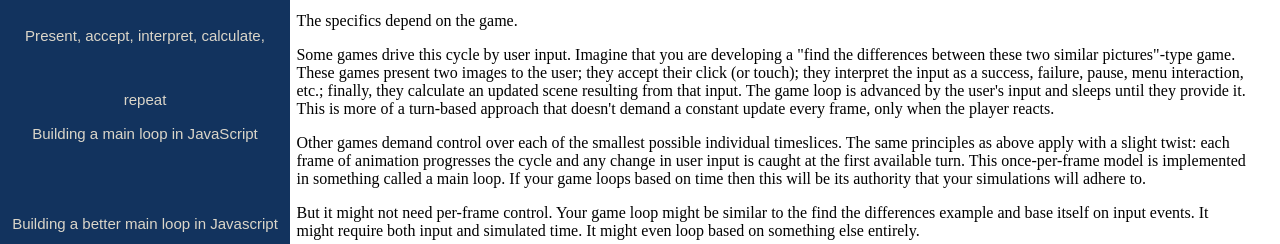
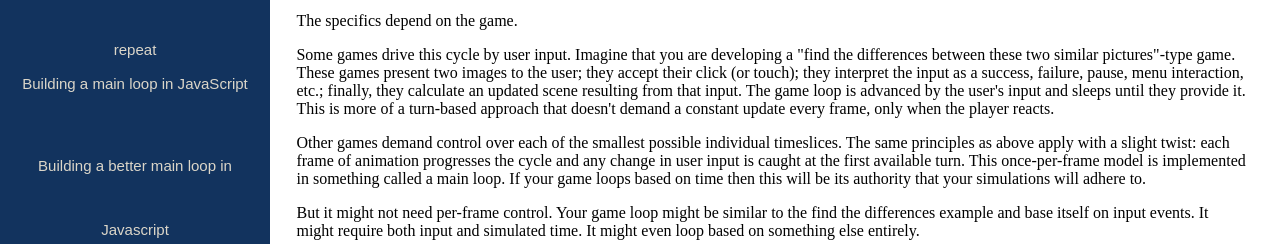
Before and after one commit to jmichaelthurman/webProjects, a plain HTML site: page technicalDocumentation/public/index.html in a window 1280 px wide. Shown: the part 267-511 px from the top of the page. Drawn offline with Linux system fonts and the light colour scheme; files whose address does not match are found by name.

Commit message:
added position:fixed to desktop navbar

```diff
--- a/technicalDocumentation/public/styles/main.css
+++ b/technicalDocumentation/public/styles/main.css
@@ -36,22 +36,6 @@ li {
         grid-template-columns: 1fr;
         grid-template-rows: 100% 100%;
     }
-    /* #navbar>ul>li:hover,
-    #navbar>ul>li:focus,
-    #navbar>ul>li>a:hover,
-    #navbar>ul>l#navbar>ul {
-        padding-left: 0px;
-        list-style-type: none;
-        width: 100%;
-        text-align: center;
-        background-color: #AFAF9B;
-        grid-area: menu;
-        display: grid;
-        grid-template-areas: "a" "a" "a" "a" "a" "a";
-        grid-template-columns: 100%;
-        grid-template-rows: repeat(6, 3rem);
-        grid-gap: 0px;
-        align-items: center;}*/
 
 ul.nav {
     position: fixed; /* Fixed Sidebar (stay in place on scroll) */
@@ -205,7 +189,7 @@ span {
         grid-template-columns: 1fr;
         grid-template-rows: auto;
     }
-   header.title {
+    header.title {
         grid-area: t;
         grid-row-start: 1;
         grid-column-start: 1;
@@ -214,6 +198,12 @@ span {
         margin-top: 0;
         width: 100%;
         text-align: center;
+     position: fixed; /* Fixed Sidebar (stay in place on scroll) */
+        z-index: 1; /* Stay on top */
+        top: 80px; /* Stay at the top */
+        left: 0;
+        width: 25%;
+        max-width: 260px;
 
     }
     ul.nav {
@@ -225,12 +215,10 @@ span {
         text-align: center;
         position: fixed; /* Fixed Sidebar (stay in place on scroll) */
         z-index: 1; /* Stay on top */
-        top: 250px; /* Stay at the top */
+        top: 200px; /* Stay at the top */
         left: 0;
         width: 25%;
-        max-width: 280px;
-
-
+        max-width: 260px;
 
         align-items: center;
     }
@@ -265,17 +253,7 @@ span {
         transition: none;
         -webkit-appearance: none;
         -moz-appearance: none;
-        /* background: #40B5FF; */
-        /* background: rgb(217, 229, 246);
 
-
-    cursor: pointer;
-    text-align: center;
-    align-content: center;
-    overflow-wrap: break-word;
-    transition: background 250ms ease-in-out, transform 150ms ease;
-    -webkit-appearance: none;
-    -moz-appearance: none;  */
     }
 
     #navbar>ul>li:hover,
```
